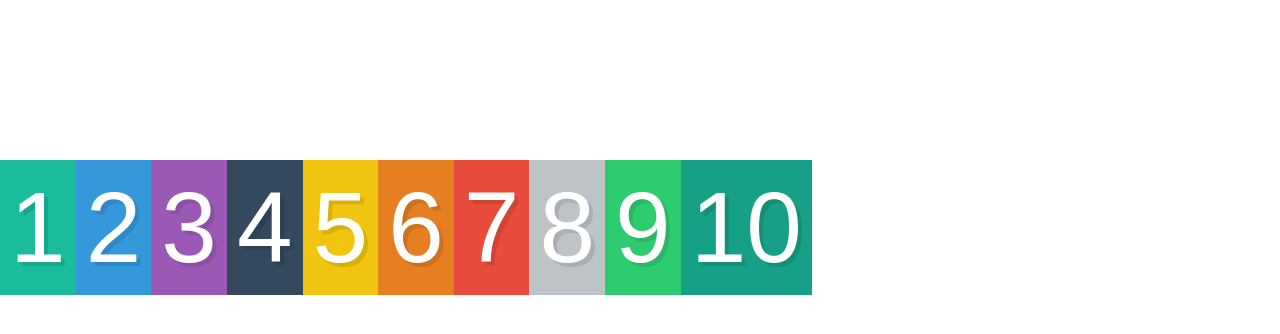
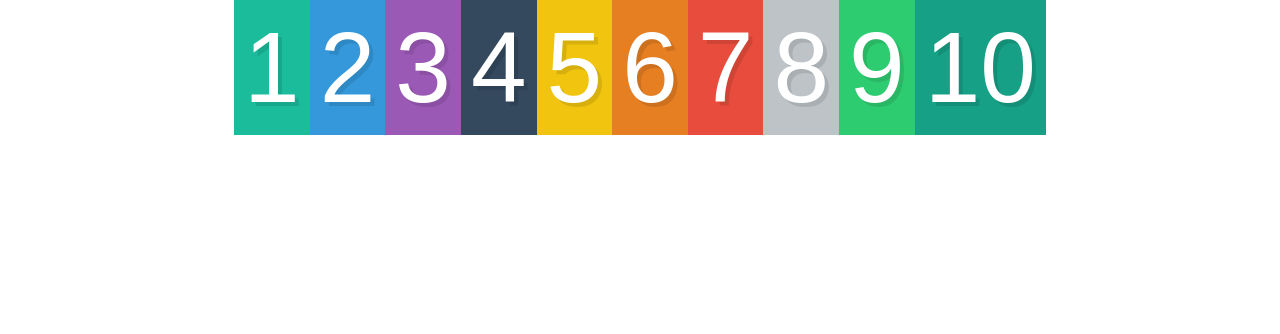
Before and after one commit to Nikshinde7/flexbox-20-days, a plain HTML site: page index.html in a window 1280 px wide. Drawn offline with Linux system fonts and the light colour scheme.

Commit message:
Added the CSS & updated the readme

```diff
--- a/style.css
+++ b/style.css
@@ -28,6 +28,6 @@ input[type=reset],input[type=submit]{-webkit-appearance:button;cursor:pointer;}b
 .box10 { background:#16a085;}
 
 .container{
-  margin-top: 20vh;
   display: flex;
+  justify-content: center;
 }
```
Also changed, not shown: README.md.
